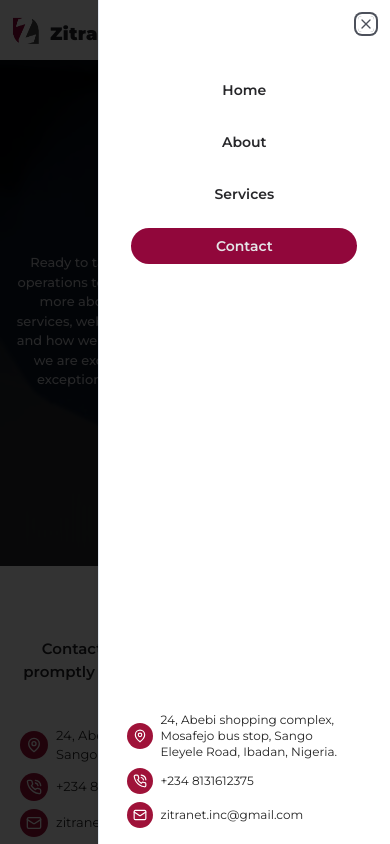
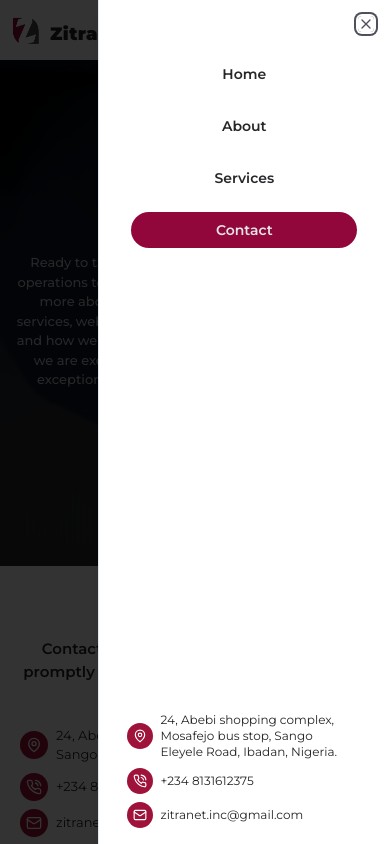
Before and after one commit to dev-victor-74/zitranetwebsite, a Next.js app: page /contact in a window 390 px wide. Both pictures are taken after a click on the element 366 px from the left and 30 px from the top of the page. Built offline with nearby package versions, Linux system fonts and the light colour scheme.

Commit message:
adjustments

```diff
--- a/components/contact-social.tsx
+++ b/components/contact-social.tsx
@@ -69,8 +69,8 @@ const ContactSocial = () => {
     <div className="w-full flex flex-col items-center justify-center px-2 mt-2 md:mt-8 gap-2">
       <div className="w-full md:w-[90%] lg:w-[80%] flex flex-col md:flex-row items-start md:items-center md:justify-center gap-2">
         <div className="text-[15px] font-semibold text-neutral-800 text-center">
-          Follow us on social to stay up-to-date on the latestt news, updates
-          and promotions from zitranet
+          Follow us on social media to stay up-to-date on the latest news,
+          updates and promotions from zitranet
         </div>
       </div>
       <div className="w-full md:w-[90%] lg:w-[80%] flex md:flex-row items-center justify-center gap-3">
--- a/components/mobile-navigation.tsx
+++ b/components/mobile-navigation.tsx
@@ -42,7 +42,7 @@ const MobileNavigation = () => {
         <DialogTitle className="text-zinc-800 text-sm font-bold ml-5">
           {/* Zitranet */}
         </DialogTitle>
-        <div className="flex w-full flex-col items-center gap-4 mt-10 ">
+        <div className="flex w-full flex-col items-center gap-4 mt-6 ">
           {routes.map((route: { label: string; path: string }) => (
             <Link
               href={route.path}
```
